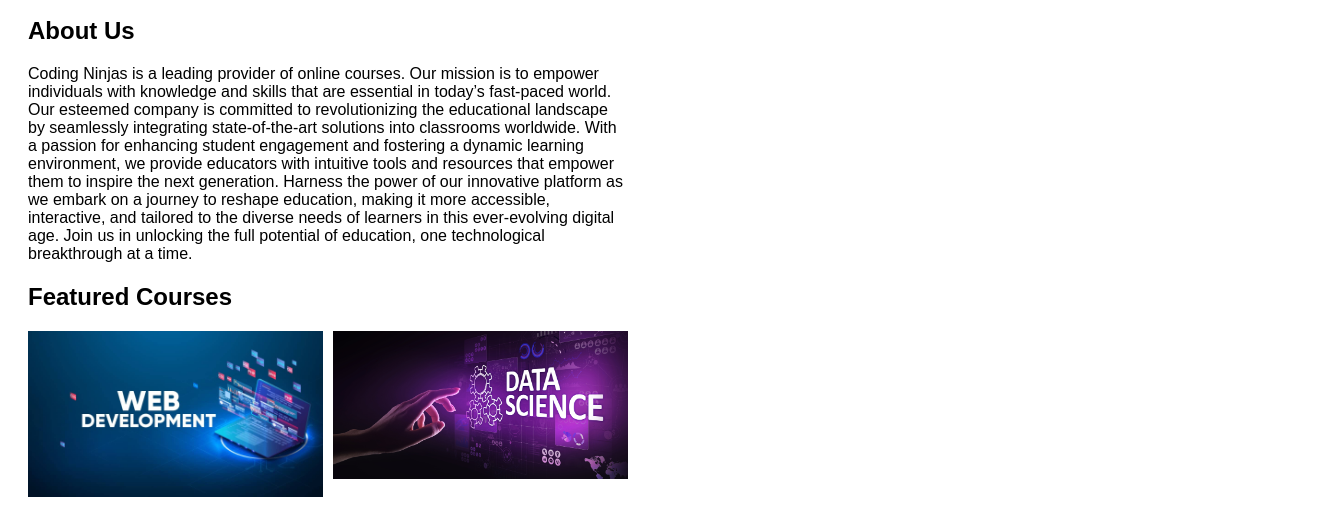
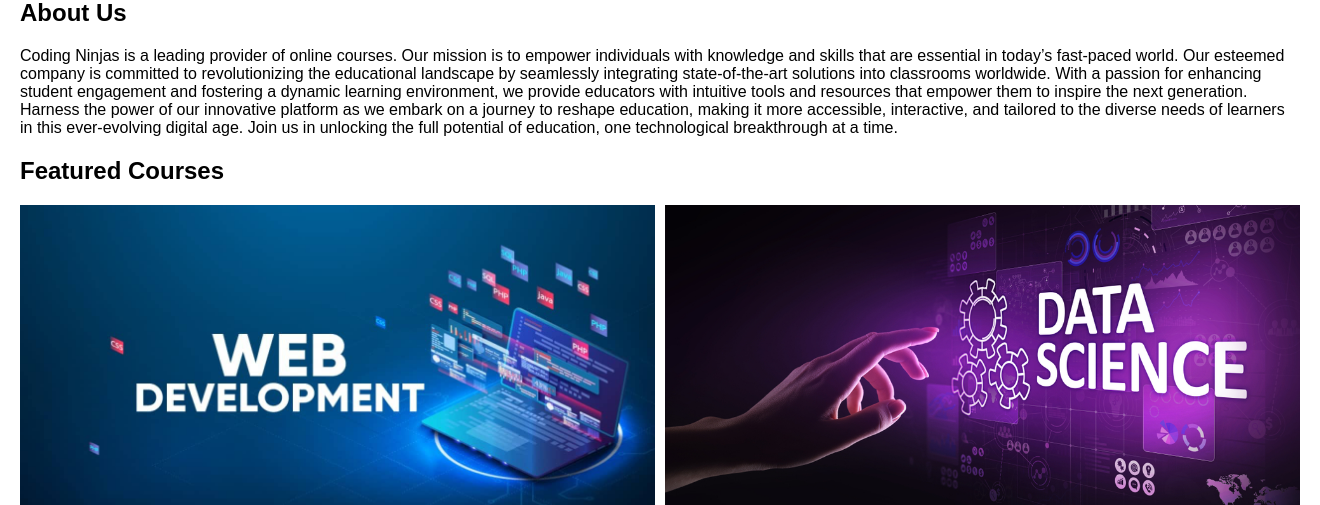
Before and after one commit to akshaysachdeva2/clone-coding-ninjas, a plain HTML site: page index.html in a window 1280 px wide. Shown: the part 200-705 px from the top of the page, 1320 px wide, since content can reach past the window. Drawn offline with Linux system fonts and the light colour scheme.

Commit message:
Update index.html

```diff
--- a/index.html
+++ b/index.html
@@ -19,10 +19,17 @@
   width: 8%
 }
 body {
-     font-family: Arial, sans-serif;
-      max-width: 600px;
+    font-family: Arial, sans-serif;
+    width: 100vw;
+    max-width: 100%;
+    height: 100vh;
     padding: 20px;
-        }
+    margin: 0;
+    display: flex;
+    flex-direction: column;
+    align-items: center;
+}
+
 
 .test {
  padding-left: 30px;
```
